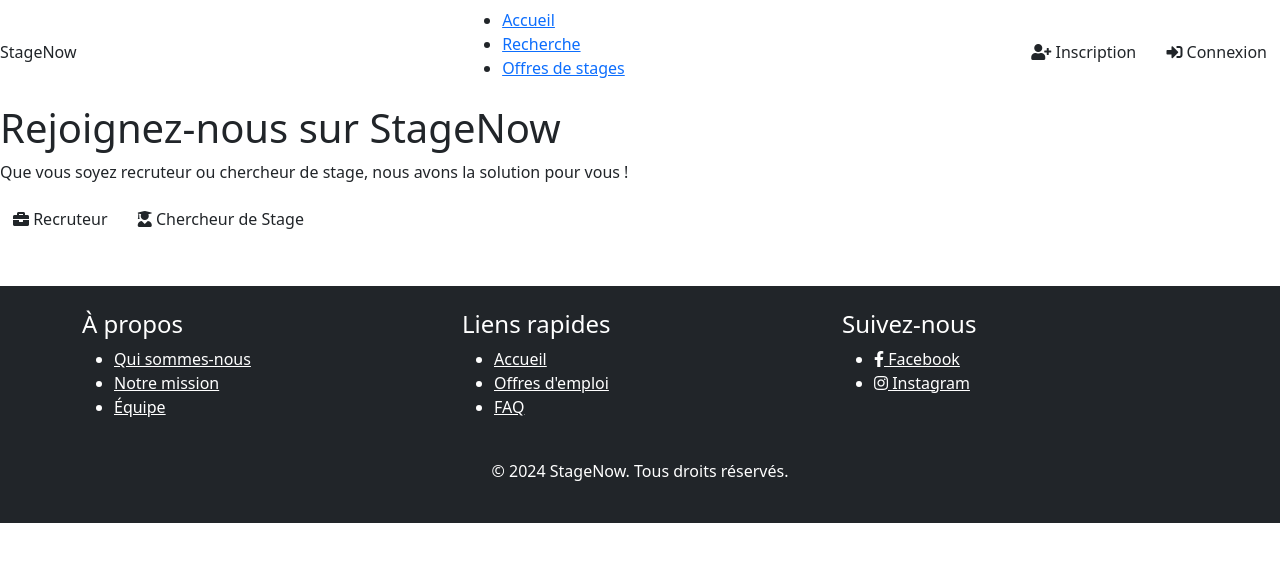
After one commit to samyae/GestionStages, a PHP site: page /choix.php in a window 1280 px wide. The commit adds this page. Shown: the top 562 px of the page. Run offline with PHP 8.4, Linux system fonts and the light colour scheme; some libraries are stand-ins or nearby versions.

Commit message:
Modifications dans index.php, inscription.html, inscription.php, ajout de choix.php et image

```diff
--- /dev/null
+++ b/html/choix.php
@@ -0,0 +1,95 @@
+<!DOCTYPE html>
+<html lang="fr">
+<head>
+    <meta charset="UTF-8">
+    <meta name="viewport" content="width=device-width, initial-scale=1.0">
+    <title>StageNow</title>
+    <link rel="stylesheet" href="../style/css/bootstrap.min.css">
+    <link rel="stylesheet" href="../style/choix.css">
+    <link href="https://cdnjs.cloudflare.com/ajax/libs/font-awesome/5.15.4/css/all.min.css" rel="stylesheet">
+</head>
+<body>
+    <!-- Navigation -->
+    <nav class="navbar">
+        <div class="logo">StageNow</div>
+        <ul class="nav-links">
+            <li><a href="../html/index.html">Accueil</a></li>
+            <li><a href="../html/recherche.html">Recherche</a></li>
+            <li><a href="../html/offre.html">Offres de stages</a></li>
+        </ul>
+        <div class="auth-buttons">
+            <a href="../html/choix.html" class="btn btn-signup" aria-label="Inscription">
+                <i class="fas fa-user-plus"></i> Inscription
+            </a>
+            <a href="../html/choix.html" class="btn btn-login" aria-label="Connexion">
+                <i class="fas fa-sign-in-alt"></i> Connexion
+            </a>
+        </div>
+
+    </nav>
+
+    <!-- Hero Section -->
+    <section class="hero">
+        <div class="hero-content">
+            <h1>Rejoignez-nous sur StageNow</h1>
+            <p>Que vous soyez recruteur ou chercheur de stage, nous avons la solution pour vous !</p>
+            <div class="hero-buttons">
+                <a href="../html/inscription.html?type=recruteur" class="btn hero-btn hero-recruteur">
+                    <i class="fas fa-briefcase"></i> Recruteur
+                </a>
+                <a href="../html/inscription.html?type=stagiaire" class="btn hero-btn hero-chercheur">
+                    <i class="fas fa-user-graduate"></i> Chercheur de Stage
+                </a>
+            </div>
+        </div>
+    </section>
+
+    <footer class="footer bg-dark text-white mt-5 p-4">
+        <div class="container">
+            <div class="row footer-sections">
+                <!-- À propos -->
+                <div class="col-md">
+                    <h4>À propos</h4>
+                    <ul>
+                        <li><a href="../html/quiSommesNous.html" class="text-white">Qui sommes-nous</a></li>
+                        <li><a href="../html/mission.html" class="text-white">Notre mission</a></li>
+                        <li><a href="../html/index.html#team" class="text-white">Équipe</a></li>
+                    </ul>
+                </div>
+
+                <!-- Liens rapides -->
+                <div class="col-md">
+                    <h4>Liens rapides</h4>
+                    <ul>
+                        <li><a href="../html/index.html" class="text-white">Accueil</a></li>
+                        <li><a href="../html/offre.html" class="text-white">Offres d'emploi</a></li>
+                        <li><a href="../html/faq.html" class="text-white">FAQ</a></li>
+                    </ul>
+                </div>
+
+                <!-- Suivez-nous -->
+                <div class="col-md">
+                    <h4>Suivez-nous</h4>
+                    <ul class="social-media">
+                        <li>
+                            <a href="https://www.facebook.com" target="_blank" class="text-white">
+                                <i class="fab fa-facebook-f"></i> Facebook
+                            </a>
+                        </li>
+                        <li>
+                            <a href="https://www.instagram.com" target="_blank" class="text-white">
+                                <i class="fab fa-instagram"></i> Instagram
+                            </a>
+                        </li>
+                    </ul>
+                </div>
+            </div>
+
+            <div class="footer-bottom text-center mt-4">
+                <p>&copy; 2024 StageNow. Tous droits réservés.</p>
+            </div>
+        </div>
+    </footer>
+
+</body>
+</html>
--- a/html/inscription.html
+++ b/html/inscription.html
@@ -40,7 +40,7 @@
             <li><a href="../html/offre.html">Offres de stages</a></li>
         </ul>
         <div class="auth-buttons">
-            <a href="../html/choix.html" class="btn btn-signup"><i class="fas fa-user-plus"></i> Inscription</a>
+            <a href="../html/choix.php" class="btn btn-signup"><i class="fas fa-user-plus"></i> Inscription</a>
             <a href="../html/seconnecter.html" class="btn btn-login"><i class="fas fa-sign-in-alt"></i> Connexion</a>
         </div>
     </nav>
--- a/php/inscription.php
+++ b/php/inscription.php
@@ -1,3 +1,7 @@
+
+
+
+
 <?php
 // Vérifier si le formulaire a été soumis
 if ($_SERVER['REQUEST_METHOD'] == 'POST') {
```
Also changed, not shown: html/index.php (+17 -10 lines), uploads/imagesEntreprise/Projet sans titre 1.png (added).
